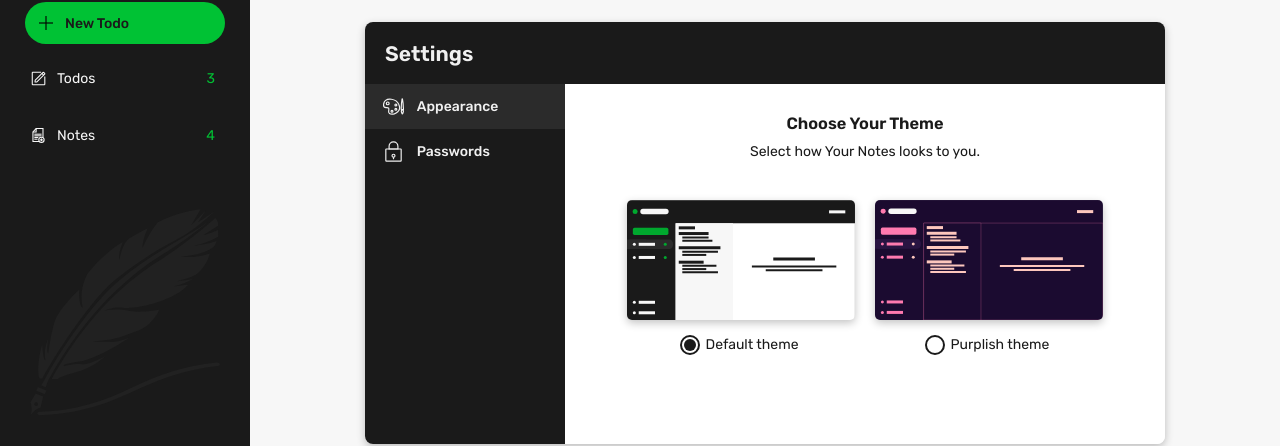
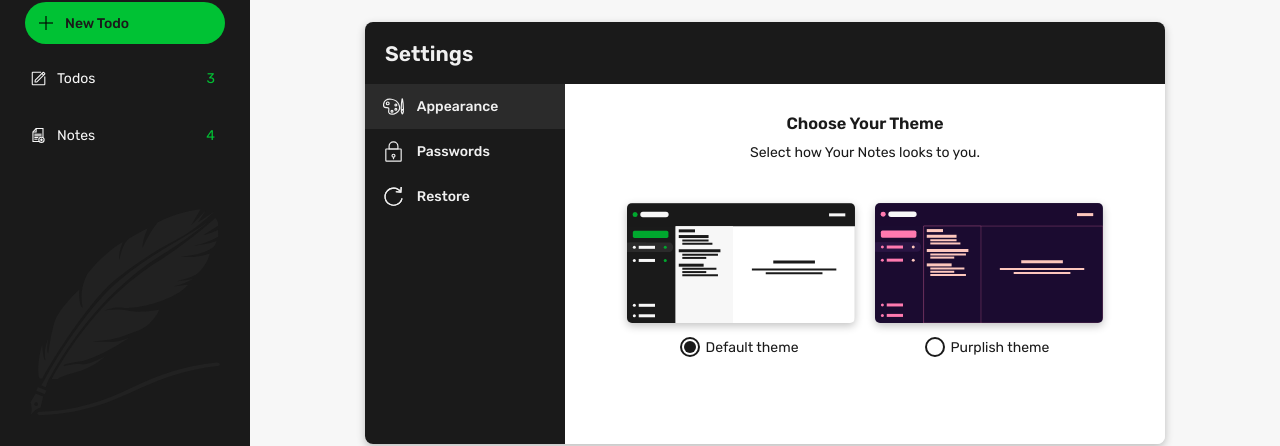
Before and after one commit to AllanKirui/your-notes-v2, a Vue app: page /settings in a window 1280 px wide. Shown: the part 88-534 px from the top of the page. Built offline with nearby package versions, Linux system fonts and the light colour scheme; no server answers; sample sign-in values are in the browser's storage.

Commit message:
Add html. logic, styles to restore welcome note

```diff
--- a/src/Pages/TheSettings.vue
+++ b/src/Pages/TheSettings.vue
@@ -18,6 +18,7 @@
       <div class="options">
         <div class="options-links-wrapper">
           <ul class="options-links">
+            <!-- appearance link -->
             <li
               :class="[activeSide === 'appearance' ? 'active' : '', 'link']"
               title="Change appearance"
@@ -72,6 +73,7 @@
                 <span class="link-text">Appearance</span>
               </div>
             </li>
+            <!-- settings link -->
             <li
               :class="[activeSide === 'passwords' ? 'active' : '', 'link']"
               title="Change password"
@@ -100,6 +102,29 @@
                   <line x1="32" y1="46.6" x2="32" y2="51.83" />
                 </svg>
                 <span class="link-text">Passwords</span>
+              </div>
+            </li>
+            <!-- restore link -->
+            <li
+              :class="[activeSide === 'restoration' ? 'active' : '', 'link']"
+              title="Restore welcome note and todo"
+              @click="setActiveSide('restoration')"
+            >
+              <div class="flex flex-ai-c">
+                <svg
+                  xmlns="http://www.w3.org/2000/svg"
+                  viewBox="0 0 64 64"
+                  stroke-width="3"
+                  stroke="currentColor"
+                  fill="none"
+                  width="25"
+                >
+                  <path d="M53.72,36.61A21.91,21.91,0,1,1,50.37,20.1" />
+                  <polyline points="51.72 7.85 50.85 20.78 37.92 19.9" />
+                  <path d="M53.72,36.61A21.91,21.91,0,1,1,50.37,20.1" />
+                  <polyline points="51.72 7.85 50.85 20.78 37.92 19.9" />
+                </svg>
+                <span class="link-text">Restore</span>
               </div>
             </li>
           </ul>
@@ -142,6 +167,28 @@
           <div class="content" v-else-if="activeSide === 'passwords'">
             <h3 class="content-title">Change Your Password</h3>
           </div>
+
+          <!-- restoration settings -->
+          <div class="content" v-else-if="activeSide === 'restoration'">
+            <h3 class="content-title">Restore Welcome Todo/Note</h3>
+            <p class="content-meta">
+              Here you can restore the <b>Welcome Todo</b> or
+              <b>Welcome Note</b> in case you chose to delete either or both of
+              them
+            </p>
+            <div class="content-btns-wrapper flex flex-ai-c flex-jc-c">
+              <button
+                :class="[
+                  defaultNote ? 'enabled' : 'disabled',
+                  'btn btn-restore-note',
+                ]"
+                title="Restore deleted note"
+                @click="restoreDefaults('notes')"
+              >
+                Restore Note
+              </button>
+            </div>
+          </div>
         </div>
       </div>
     </base-card>
@@ -150,6 +197,7 @@
 
 <script>
 export default {
+  emits: ["show-notification"],
   data() {
     return {
       activeSide: "appearance",
@@ -176,6 +224,9 @@ export default {
 
       return mode;
     },
+    defaultNote() {
+      return this.$store.getters["notes/defaultNote"];
+    },
   },
   methods: {
     setActiveSide(side) {
@@ -199,6 +250,23 @@ export default {
     },
     removeActiveSide() {
       this.activeSide = null;
+    },
+    restoreDefaults(item) {
+      if (item === "notes") {
+        if (!this.defaultNote) return;
+        this.restoreWelcomeNote();
+      }
+    },
+    restoreWelcomeNote() {
+      // dispatch an action to restore the Welcome Note
+      this.$store.dispatch("notes/restoreWelcomeNote", this.defaultNote);
+
+      // dispatch an action to reset the 'defaultNote' state prop
+      this.$store.dispatch("notes/resetDefaultNote");
+
+      // show a notification message
+      let message = "Welcome Note successfully restored";
+      this.$emit("show-notification", message);
     },
   },
   watch: {
@@ -303,6 +371,10 @@ export default {
   overflow-y: scroll;
 }
 
+.options-contents .content {
+  padding: 0 0.625rem;
+}
+
 @media (max-width: 768px) {
   .settings-wrapper {
     padding-top: 0;
@@ -349,6 +421,28 @@ export default {
 
 .content .content-meta {
   margin-top: 0.625rem;
+  line-height: 1.4;
+}
+
+.content .content-btns-wrapper {
+  gap: 2rem;
+  margin-top: 2rem;
+}
+
+.content .content-btns-wrapper .btn-restore-note.disabled,
+.content .content-btns-wrapper .btn-restore-todo.disabled {
+  background-color: var(--color-platinum);
+  cursor: not-allowed;
+}
+
+.content .content-btns-wrapper .btn-restore-note,
+.content .content-btns-wrapper .btn-restore-todo {
+  background-color: var(--color-malachite);
+}
+
+.content .content-btns-wrapper .btn-restore-note:hover,
+.content .content-btns-wrapper .btn-restore-todo:hover {
+  background-color: var(--color-platinum);
 }
 
 .content .themes-wrapper {
```
